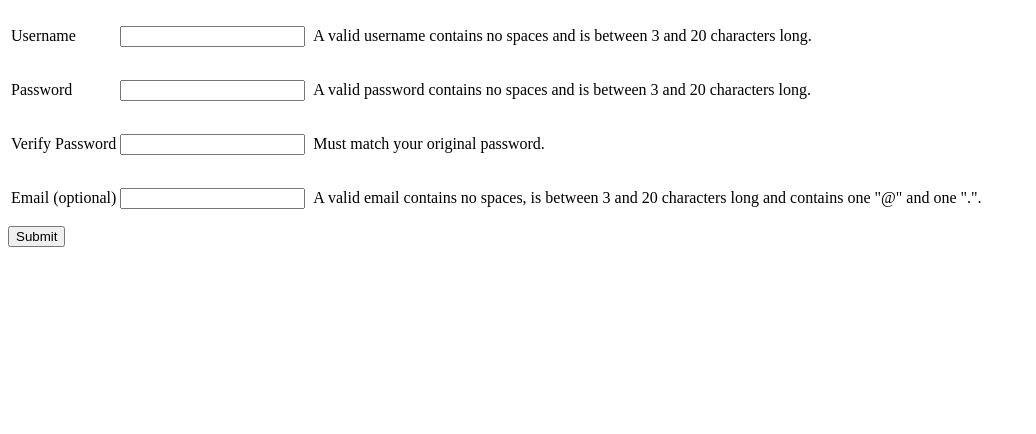
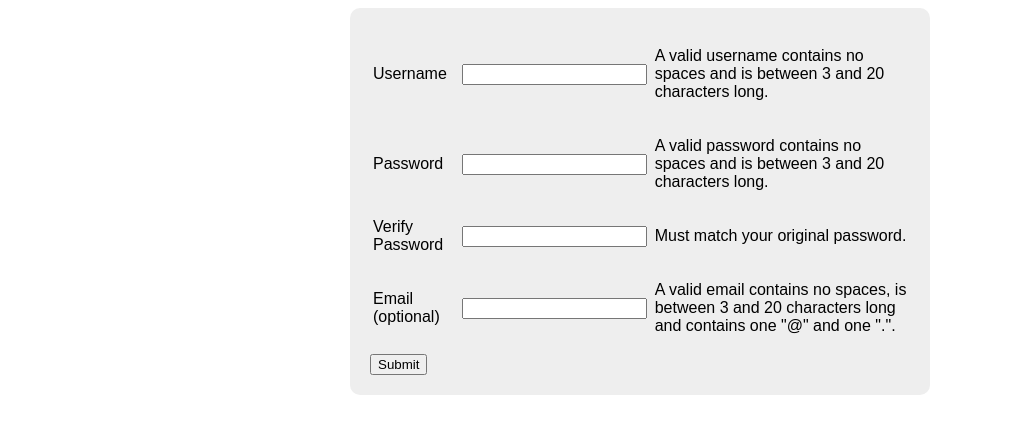
Before and after one commit to JustinSCarter/user-signup, a Python web app: template templates/form.html in a window 1280 px wide. Shown: the top 434 px of the page, without its empty margins (0-1036 px from the left). Run offline with Jinja, Linux system fonts and the light colour scheme; the template is opened without the code that fills it, so the values that code supplies are empty.

Commit message:
Added styling for login page

```diff
--- a/templates/base.html
+++ b/templates/base.html
@@ -5,6 +5,14 @@
         <style type="text/css">
             .error {
                 color: red;
+            }
+            form {
+                 background-color: #eee;
+                 padding: 20px;
+                 margin: 0 auto;
+                 width: 540px;
+                 font: 16px sans-serif;
+                 border-radius: 10px;
             }
         </style>
     </head>
```
